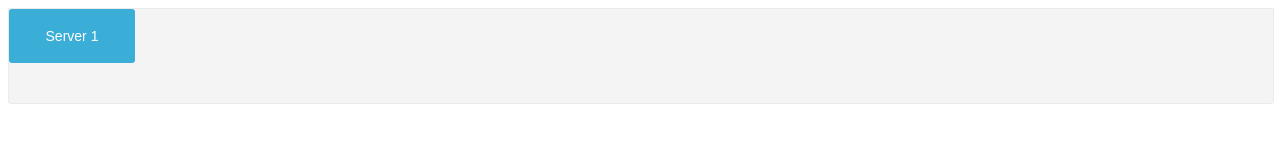
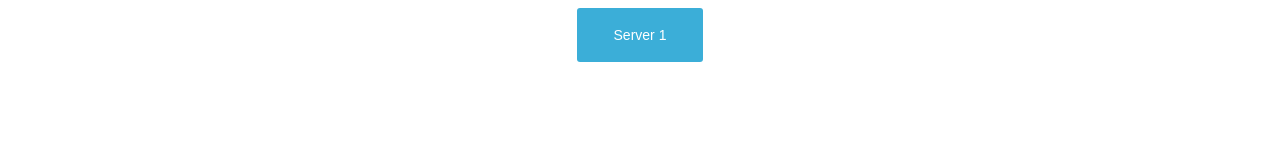
Before and after one commit to tskravisankar/tskravisankar.github.io.test, a plain HTML site: page index.html in a window 1280 px wide. Drawn offline with Linux system fonts and the light colour scheme.

Commit message:
Update index.html

```diff
--- a/index.html
+++ b/index.html
@@ -8,7 +8,7 @@
 <style>
 .n_monitor .panel {
   width: 100%;
-  border: solid 1px #ebebeb;
+  text-align:center;
   border-top-left-radius: 0px;
   border-top-right-radius: 0px;
   border-bottom-left-radius: 3px;
@@ -16,7 +16,6 @@
   height: 94px;
   box-shadow: none;
   margin: 0;
-  background-color: #f4f4f4;
   margin-left: auto;
   margin-right: auto;
 }
```
